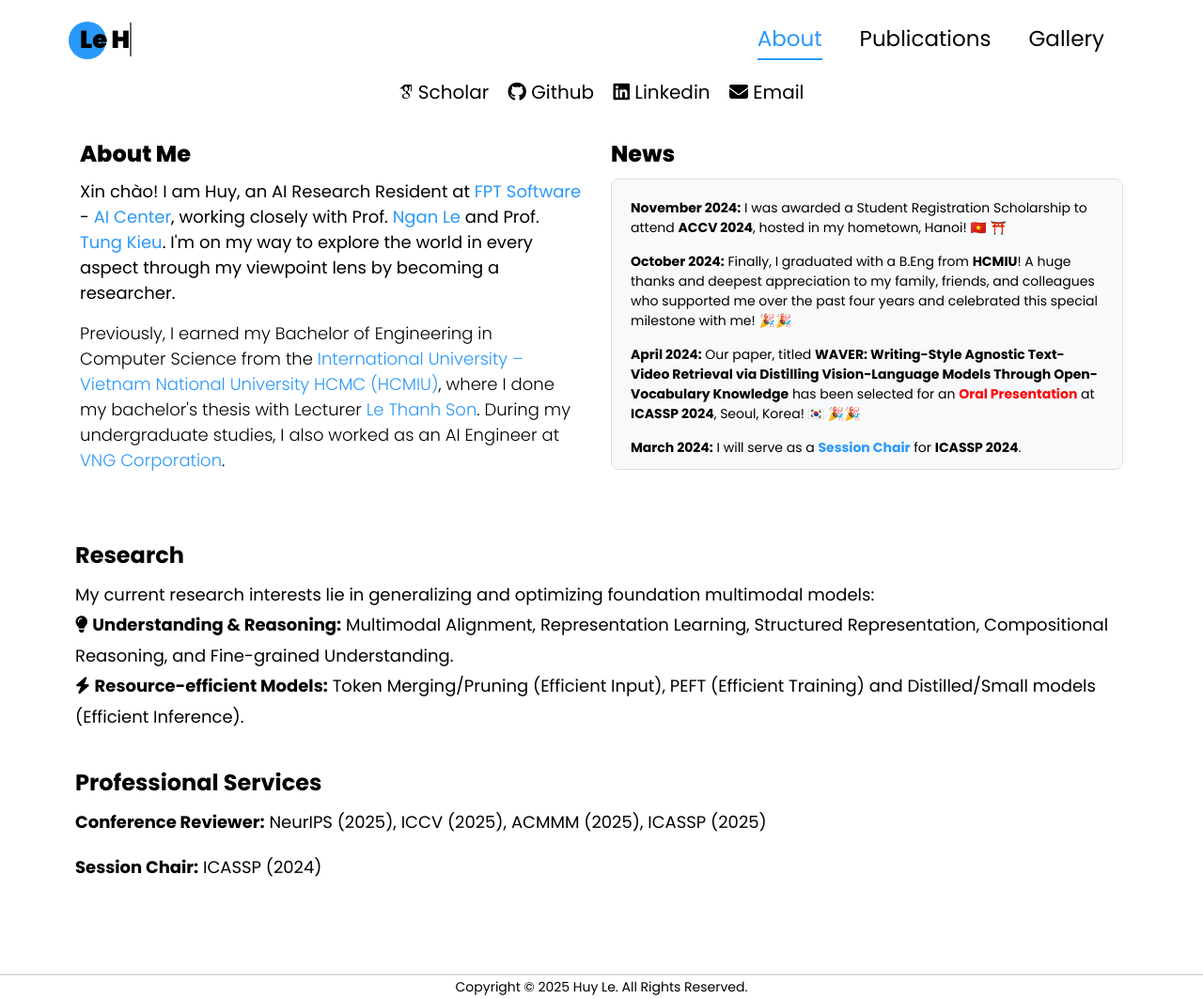
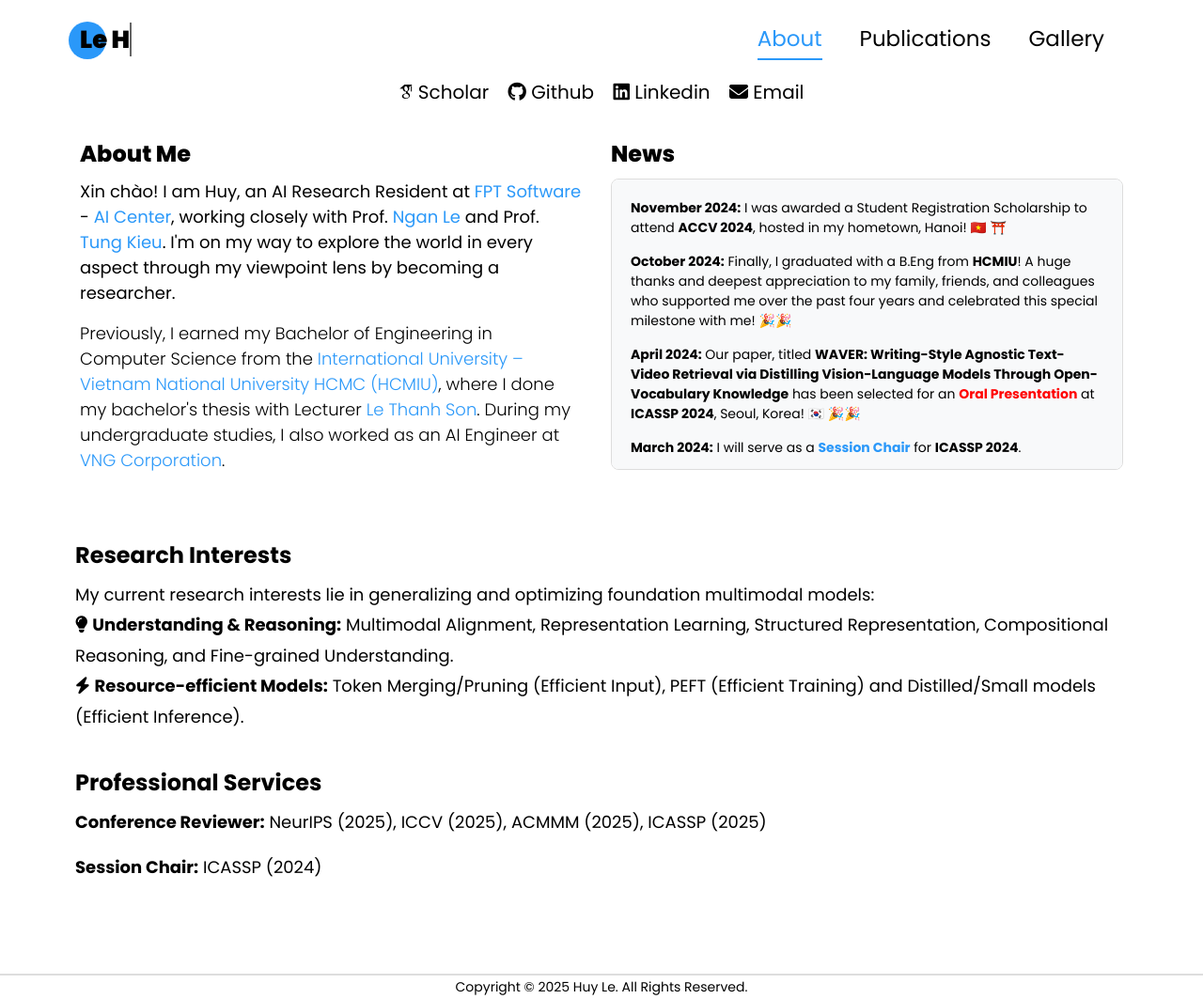
Before and after one commit to lehuy1611/lehuy1611.github.io, a Jekyll site: the page index.html, which Jekyll copies as it is, in a window 1280 px wide. Shown: the whole page at 94% size. Built offline with Jekyll 4.4.1, drawn with Linux system fonts in a browser that asks for light colours; some web fonts are replaced.

```diff
--- a/index.html
+++ b/index.html
@@ -147,11 +147,6 @@
                     <h2 style="font-size: 24px;">News</h2>
                     <div class="update-news-box" style="color: #000; background-color: #f8f9fa; border: 1px solid #ddd; border-radius: 8px; padding: 20px; font-size: 14px; line-height: 1.5; text-align: left; max-height: 310px; overflow-y: scroll;">
                         <ul style="list-style-type: none; padding: 0;">
-                            <!-- <li style="margin-bottom: 15px; display: flex; align-items: center;">
-                                <span>
-                                    <strong>March 2025:</strong> I will serve as a Reviewer for <b>ICCV 2025</b>.
-                                </span>
-                            </li> -->
                             <li style="margin-bottom: 15px; display: flex; align-items: center;">
                                 <span>
                                     <strong>November 2024:</strong> I was awarded a Student Registration Scholarship to attend <b>ACCV 2024</b>, hosted in my hometown, Hanoi! 🇻🇳 ⛩️
@@ -162,11 +157,6 @@
                                     <strong>October 2024:</strong> Finally, I graduated with a B.Eng from <b>HCMIU</b>! A huge thanks and deepest appreciation to my family, friends, and colleagues who supported me over the past four years and celebrated this special milestone with me! 🎉🎉
                                 </span>
                             </li>
-                            <!-- <li style="margin-bottom: 15px; display: flex; align-items: center;">
-                                <span>
-                                    <strong>August 2024:</strong> I will serve as a Reviewer for <b>ICASSP 2025</b>.
-                                </span>
-                            </li>                             -->
                             <li style="margin-bottom: 15px; display: flex; align-items: center;">
                                 <span>
                                     <strong>April 2024:</strong> Our paper, titled <b>WAVER: Writing-Style Agnostic Text-Video Retrieval via Distilling Vision-Language Models Through Open-Vocabulary Knowledge</b> has been selected for an <span style="color: red;"><b>Oral Presentation</b></span> at <b>ICASSP 2024</b>, Seoul, Korea! 🇰🇷 🎉🎉
@@ -182,6 +172,11 @@
                                     <strong>January 2024:</strong> One paper is accepted at <b>ICASSP 2024</b>.🎉🎉
                                 </span>
                             </li>
+                            <li style="margin-bottom: 15px; display: flex; align-items: center;">
+                                <span>
+                                    <strong>June 2023:</strong> We simultaneously won the <b>Winner Award 🏆</b> in Track 2 and the <b>Runner-up Award 🥈</b> in Track 1 at the <a href="https://www.aicitychallenge.org/2023-challenge-winners/" rel="permalink">7th NVIDIA AI City Challenge Workshop, CVPR 2023</a>. 🎉🎉
+                                </span>
+                            </li>
                             <!-- Additional news items go here -->
                         </ul>
                     </div>
@@ -189,9 +184,9 @@
 
             </div>
 
-            <!-- Research Section (One Column) -->
+            <!-- Research Interests Section (One Column) -->
             <div class="row justify-content-left lg-6 md-6" style="margin-top: 20px; padding-left: 10px; padding-right: 10px">
-                <h2 style="font-size: 24px;"><b>Research</b></h2>
+                <h2 style="font-size: 24px;"><b>Research Interests</b></h2>
                 <p style="color: #000; font-size: 18px;">
                     My current research interests lie in generalizing and optimizing foundation multimodal models:
                     <br><span class="icon"><i class="fa fa-lightbulb"></i></span> <b>Understanding & Reasoning:</b> Multimodal Alignment, Representation Learning, Structured Representation, Compositional Reasoning, and Fine-grained Understanding.
```
